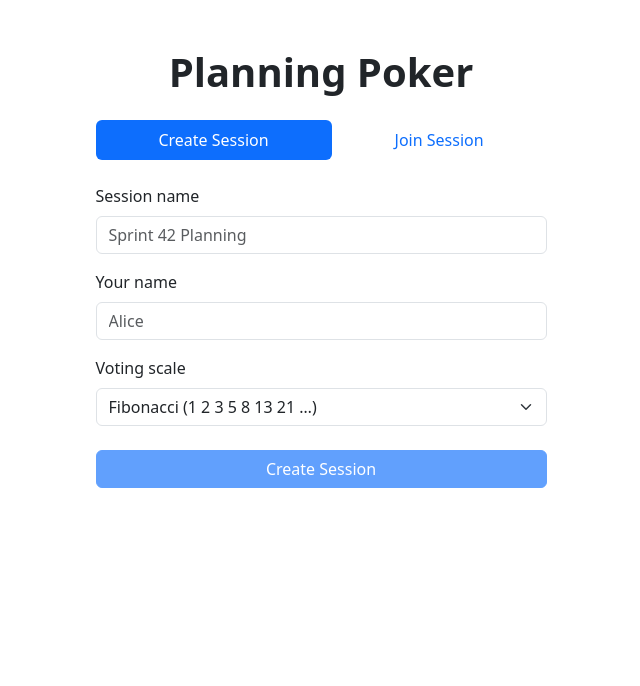
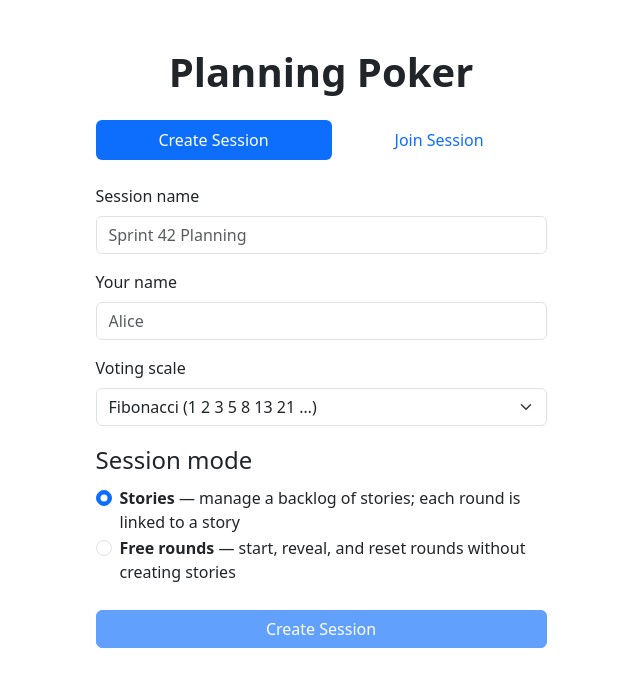
Before and after one commit to ice-baldivas/planning-poker, an Angular app: page / in a window 1280 px wide. Shown: the top 686 px of the page, without its empty margins (319-959 px from the left). Built offline with nearby package versions, Linux system fonts and the light colour scheme.

Commit message:
feat: free round mode

```diff
--- a/src/app/home/home.html
+++ b/src/app/home/home.html
@@ -35,13 +35,30 @@
             <input id="createDisplayName" type="text" class="form-control" [(ngModel)]="createDisplayName"
               name="createDisplayName" placeholder="Alice" required maxlength="100" />
           </div>
-          <div class="mb-4">
+          <div class="mb-3">
             <label for="scale" class="form-label">Voting scale</label>
             <select id="scale" class="form-select" [(ngModel)]="selectedScale" name="scale">
               <option value="fibonacci">Fibonacci (1 2 3 5 8 13 21 …)</option>
               <option value="tshirt">T-Shirt Sizes (XS S M L XL XXL)</option>
             </select>
           </div>
+          <fieldset class="mb-4">
+            <legend class="form-label">Session mode</legend>
+            <div class="form-check">
+              <input class="form-check-input" type="radio" id="modeStories" name="sessionMode"
+                value="stories" [(ngModel)]="selectedMode" />
+              <label class="form-check-label" for="modeStories">
+                <strong>Stories</strong> — manage a backlog of stories; each round is linked to a story
+              </label>
+            </div>
+            <div class="form-check">
+              <input class="form-check-input" type="radio" id="modeFree" name="sessionMode"
+                value="free" [(ngModel)]="selectedMode" />
+              <label class="form-check-label" for="modeFree">
+                <strong>Free rounds</strong> — start, reveal, and reset rounds without creating stories
+              </label>
+            </div>
+          </fieldset>
           <button type="submit" class="btn btn-primary w-100"
             [disabled]="!sessionName.trim() || !createDisplayName.trim()">
             Create Session
--- a/src/app/home/home.ts
+++ b/src/app/home/home.ts
@@ -1,7 +1,7 @@
 import { Component, signal } from '@angular/core';
 import { FormsModule } from '@angular/forms';
 import { SessionService } from '../shared/session.service';
-import { VotingScaleId } from '../shared/types';
+import { SessionMode, VotingScaleId } from '../shared/types';
 
 @Component({
   selector: 'app-home',
@@ -16,6 +16,7 @@ export class HomeComponent {
   sessionName = '';
   createDisplayName = '';
   selectedScale: VotingScaleId = 'fibonacci';
+  selectedMode: SessionMode = 'stories';
 
   // Join form
   sessionCode = '';
@@ -32,7 +33,7 @@ export class HomeComponent {
     const name = this.sessionName.trim();
     const display_name = this.createDisplayName.trim();
     if (!name || !display_name) return;
-    this.sessionService.createSession(name, display_name, this.selectedScale);
+    this.sessionService.createSession(name, display_name, this.selectedScale, this.selectedMode);
   }
 
   joinSession(): void {
--- a/src/app/room/room.html
+++ b/src/app/room/room.html
@@ -18,7 +18,8 @@
       <!-- Main column -->
       <div class="col-12 col-lg-8 d-flex flex-column gap-3">
 
-        <!-- Current story -->
+        <!-- Current story (Story Mode only) -->
+        @if (s.session_mode === 'stories') {
           <div class="card">
             <div class="card-body">
               @if (currentStory(); as story) {
@@ -37,6 +38,22 @@
               }
             </div>
           </div>
+        }
+
+        <!-- Round indicator (Free Round Mode only) -->
+        @if (s.session_mode === 'free') {
+          <div class="card">
+            <div class="card-body d-flex align-items-center gap-3">
+              <span class="fs-5 fw-semibold">Round {{ s.round_number }}</span>
+              <span class="badge"
+                [class.bg-primary]="s.status === 'voting'"
+                [class.bg-success]="s.status === 'revealed'"
+                [class.bg-secondary]="s.status === 'waiting'">
+                {{ s.status }}
+              </span>
+            </div>
+          </div>
+        }
 
         <!-- Voting cards (team members only, while voting) -->
         @if (me()?.role !== 'observer') {
@@ -45,7 +62,7 @@
               <h6 class="card-subtitle mb-3 text-muted">Your vote</h6>
               <app-card-selector
                 [cards]="s.voting_scale.cards"
-                [disabled]="s.status !== 'voting' || !currentStory()"
+                [disabled]="s.status !== 'voting' || (s.session_mode === 'stories' && !currentStory())"
                 (cardPicked)="onCardPicked($event)" />
             </div>
           </div>
@@ -67,7 +84,16 @@
             <div class="card-header bg-warning text-dark fw-semibold">Scrum Master Controls</div>
             <div class="card-body d-flex flex-column gap-3">
 
-              <!-- Reveal / Reset -->
+              @if (s.session_mode === 'free') {
+                <!-- Free Round Mode: reveal + reset only -->
+                <div class="d-flex gap-2 flex-wrap">
+                  <button class="btn btn-success" [disabled]="s.status !== 'voting'"
+                    (click)="reveal()">Reveal Votes</button>
+                  <button class="btn btn-outline-secondary" [disabled]="s.status !== 'revealed'"
+                    (click)="reset()">Next Round</button>
+                </div>
+              } @else {
+                <!-- Story Mode: reveal, reset, finalize, add story, queue -->
                 <div class="d-flex gap-2 flex-wrap">
                   <button class="btn btn-success" [disabled]="s.status !== 'voting' || !currentStory()"
                     (click)="reveal()">Reveal Votes</button>
@@ -75,7 +101,6 @@
                     (click)="reset()">Reset Round</button>
                 </div>
 
-              <!-- Finalize estimate -->
                 @if (s.status === 'revealed' && currentStory()) {
                   <div class="input-group">
                     <input type="text" class="form-control" [(ngModel)]="finalEstimate"
@@ -86,7 +111,6 @@
                   </div>
                 }
 
-              <!-- Add story -->
                 <div class="input-group">
                   <input type="text" class="form-control" [(ngModel)]="newStoryTitle"
                     name="newStoryTitle" placeholder="New story title…" maxlength="100"
@@ -96,7 +120,6 @@
                   </button>
                 </div>
 
-              <!-- Story queue -->
                 @if (s.stories.length > 0) {
                   <ul class="list-group">
                     @for (story of s.stories; track story.id) {
@@ -116,6 +139,7 @@
                       </li>
                     }
                   </ul>
+                }
               }
 
             </div>
--- a/src/app/shared/session.service.ts
+++ b/src/app/shared/session.service.ts
@@ -7,6 +7,7 @@ import {
   Participant,
   Story,
   RoundResult,
+  SessionMode,
   VotingScaleId,
 } from './types';
 
@@ -97,11 +98,12 @@ export class SessionService implements OnDestroy {
       this.session.update(s => s ? { ...s, status: 'revealed' } : s);
     });
 
-    this.sub(this.socket.on<{ story_id: string | null }>('round_reset'), () => {
+    this.sub(this.socket.on<{ round_number: number }>('round_reset'), ({ round_number }) => {
       this.lastResult.set(null);
       this.session.update(s => s ? {
         ...s,
         status: 'voting',
+        round_number,
         participants: s.participants.map(p => ({ ...p, has_voted: false })),
       } : s);
     });
@@ -152,10 +154,10 @@ export class SessionService implements OnDestroy {
   // ---------------------------------------------------------------------------
   // Public actions
   // ---------------------------------------------------------------------------
-  createSession(name: string, display_name: string, voting_scale_id: VotingScaleId): void {
+  createSession(name: string, display_name: string, voting_scale_id: VotingScaleId, session_mode: SessionMode = 'stories'): void {
     this.error.set(null);
     this.socket.connect();
-    this.socket.emit('create_session', { name, display_name, voting_scale_id });
+    this.socket.emit('create_session', { name, display_name, voting_scale_id, session_mode });
     this.waitForSession();
   }
 
--- a/src/app/shared/types.ts
+++ b/src/app/shared/types.ts
@@ -1,4 +1,5 @@
 export type VotingScaleId = 'fibonacci' | 'tshirt';
+export type SessionMode = 'stories' | 'free';
 export type ParticipantRole = 'scrum_master' | 'team_member' | 'observer';
 export type SessionStatus = 'waiting' | 'voting' | 'revealed';
 
@@ -35,6 +36,8 @@ export interface SessionState {
   name: string;
   scrum_master_id: string;
   voting_scale: VotingScale;
+  session_mode: SessionMode;
+  round_number: number;
   status: SessionStatus;
   current_story_id: string | null;
   stories: Story[];
```
Also changed, not shown: spec/spec-design-planning-poker-web-app.md (+39 -15 lines). Lines whose indentation alone changed are shown as unchanged.
